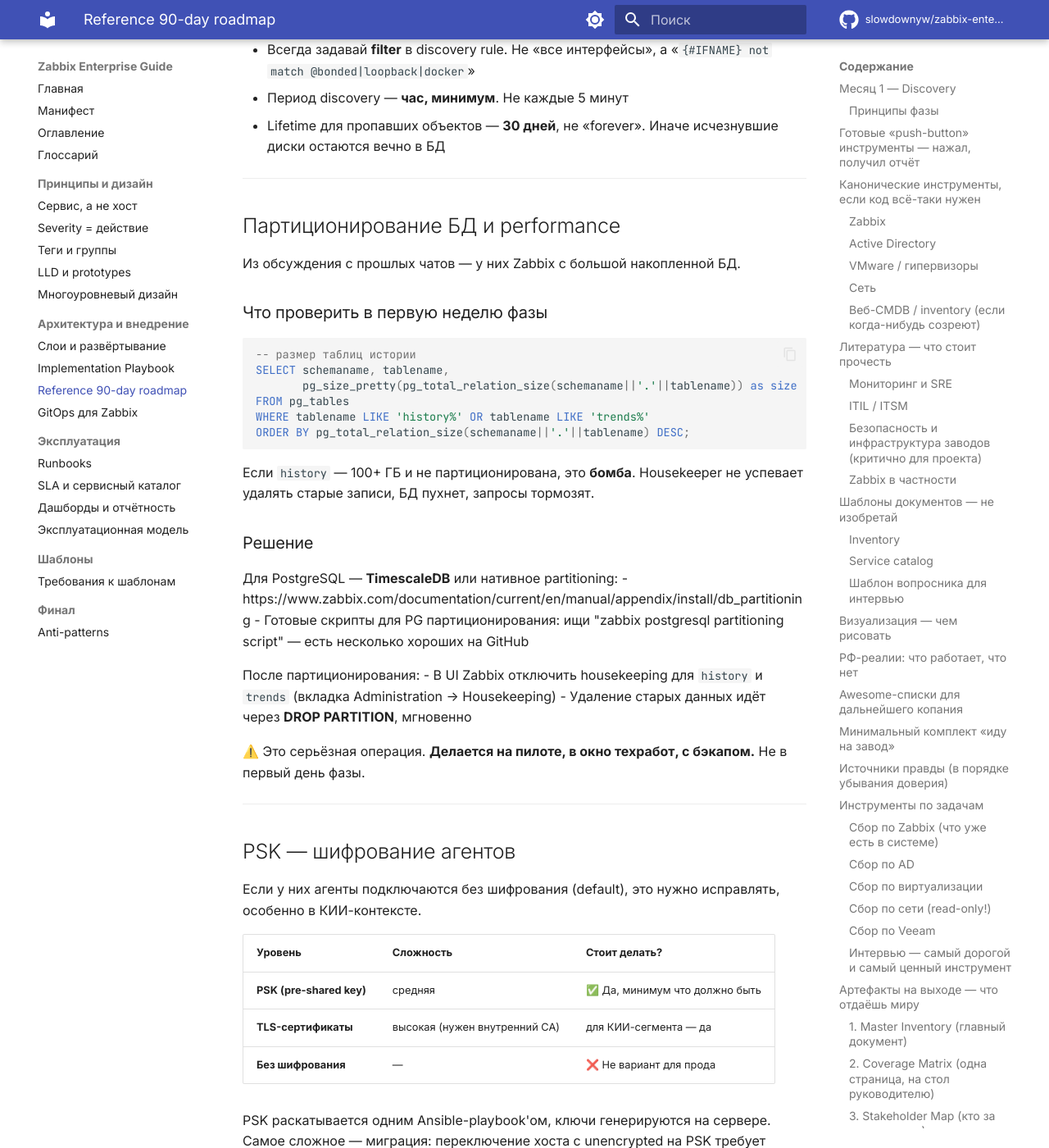
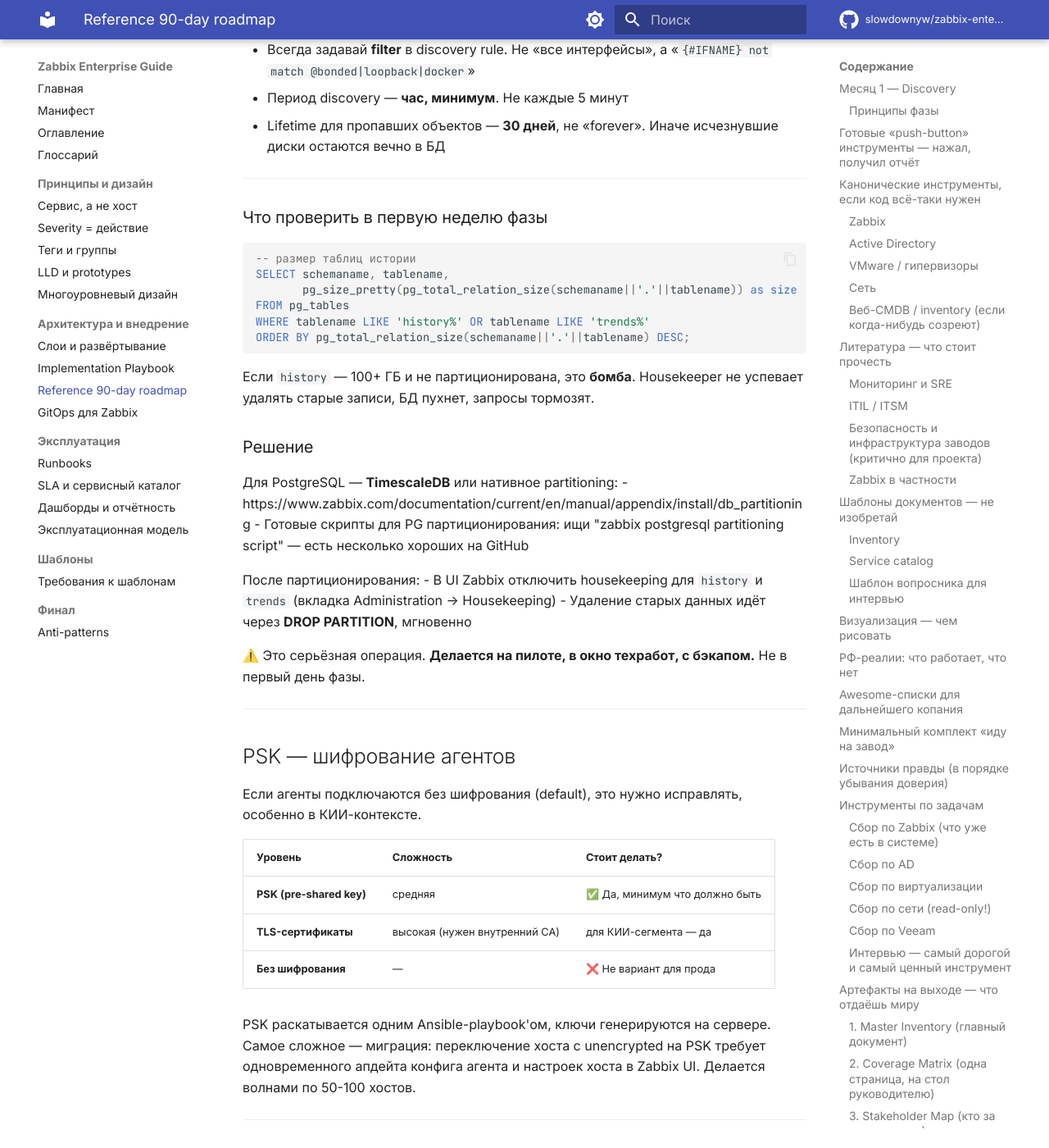
Before and after one commit to slowdownyw/zabbix-enterprise-guide, an MkDocs documentation site: the page built from docs/07_implementation_roadmap.md, in a window 1280 px wide and 1400 px high, scrolled down 31461 px. Shown: the whole window at 82% size. Built offline with MkDocs 1.6.1 and Material for MkDocs 9.7.7, drawn with Linux system fonts in a browser that asks for light colours; comment, search, counter and statistics services are not loaded; some of the changed text lies outside the part shown.

Commit message:
alpha-v03-terminology

````diff
--- a/docs/07_implementation_roadmap.md
+++ b/docs/07_implementation_roadmap.md
@@ -22,7 +22,7 @@
 1. **Read-only месяц.** Ничего не ставим, не меняем, не отключаем. Только наблюдаем и собираем
 2. **Артефакт важнее процесса.** На выходе — документы, которыми могут пользоваться другие
 3. **Скорость > полнота.** Лучше 80% инвентаря за 4 недели, чем 100% за полгода
-4. **Никакого нового инструментария.** Хочется поднять Netbox? Нельзя. Excel/Confluence/Bookstack — что у них уже есть
+4. **Никакого нового инструментария.** Хочется поднять Netbox? Нельзя. Excel/Confluence/Bookstack — что уже есть
 5. **Ничего не публикуем без согласования.** Особенно карты сети и списки уязвимых хостов
 
 ---
@@ -543,7 +543,7 @@
 |---|---|---|
 | Включить auto-registration агентов | Сейчас попадут в неправильные группы | Фаза 2, после tag schema |
 | Подключить Zabbix к Grafana | Без правильных тегов = бесполезные дашборды | Фаза 3 |
-| Поднять отдельный Loki/Graylog | Неприоритет, у них и так Zabbix болит | Год 2 |
+| Поднять отдельный Loki/Graylog | Неприоритет, и так Zabbix болит | Год 2 |
 | Связать с ServiceDesk через webhook | Сначала договориться о severity-маппинге | Фаза 2-3 |
 | Алерты в Mattermost/Telegram | Сначала почистить шум, потом маршрутизировать | Фаза 2 |
 | Метрики в OpenTelemetry формате | Это другая вселенная, не Zabbix | Год 2-3 |
@@ -953,10 +953,6 @@
 
 ---
 
-## Партиционирование БД и performance
-
-Из обсуждения с прошлых чатов — у них Zabbix с большой накопленной БД.
-
 ### Что проверить в первую неделю фазы
 
 ```sql
@@ -986,7 +982,7 @@
 
 ## PSK — шифрование агентов
 
-Если у них агенты подключаются без шифрования (default), это нужно исправлять, особенно в КИИ-контексте.
+Если агенты подключаются без шифрования (default), это нужно исправлять, особенно в КИИ-контексте.
 
 | Уровень | Сложность | Стоит делать? |
 |---|---|---|
@@ -1088,7 +1084,7 @@
 | Synthetic monitoring (httptest) для бизнес-сервисов | После определения сервисного каталога | Фаза 3 |
 | Автоматическое создание хостов через Ansible | После tag schema | Конец фазы 2 / фаза 3 |
 | Long-term storage в TimescaleDB/Clickhouse | Сначала партиционирование родного PG | Год 2 |
-| Переход на Zabbix 7+ (если у них старая) | Не во время реформы. После стабилизации | Фаза 4 |
+| Переход на Zabbix 7+ (если старая) | Не во время реформы. После стабилизации | Фаза 4 |
 
 ---
 
@@ -1123,7 +1119,7 @@
 2. **Дашборд без аудитории — мусор.** Каждый дашборд имеет конкретного человека, который на него смотрит регулярно. Если такого человека нет — дашборд не делается.
 3. **Алерт без runbook — недосказанный алерт.** К концу фазы у каждого триггера severity High+ есть привязанный runbook. Без исключений.
 4. **Отчётность — автоматическая.** Если CIO получает отчёт раз в месяц, а команда «собирает его руками за 2 дня», он перестанет выходить сразу после ухода ответственного человека в отпуск. Автоматизация — обязательна.
-5. **Документация — там, где её ищут пользователи.** Не там, где удобно класть инженеру. Если у них Confluence — клади туда. Если Bookstack — туда. Если папки в DFS — туда, как ни больно.
+5. **Документация — там, где её ищут пользователи.** Не там, где удобно класть инженеру. Если Confluence — кладем туда. Если Bookstack — туда. Если папки в DFS — туда, как ни больно.
 
 ---
 
````
